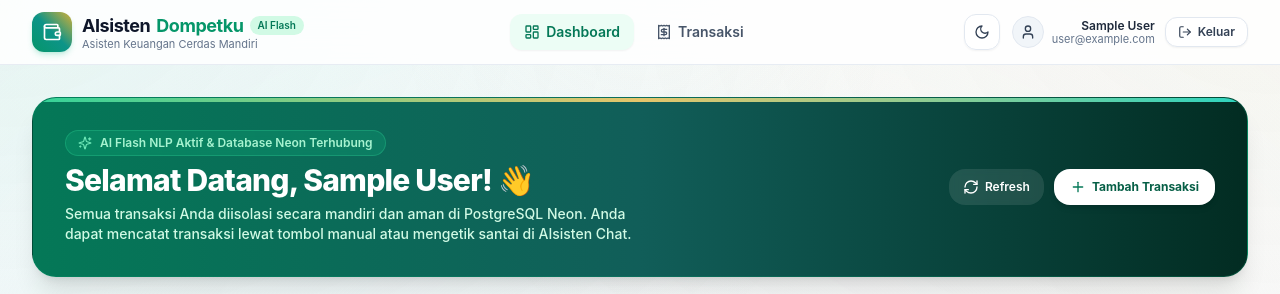
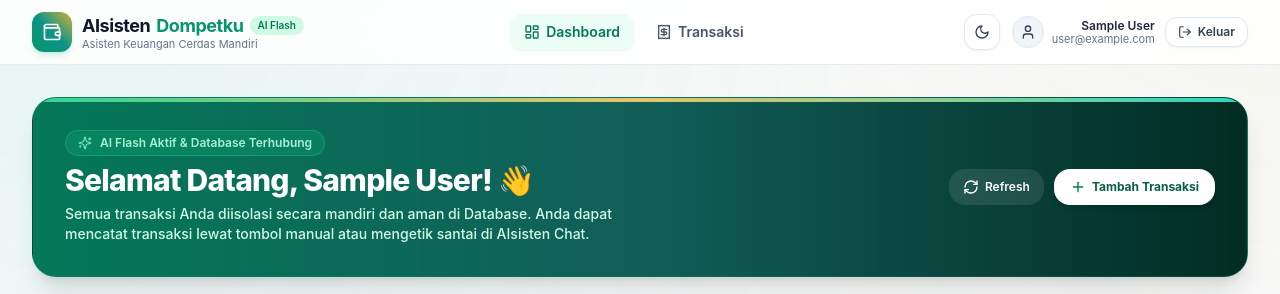
Before and after one commit to CendanaVisual/AIsisten-Dompetku, a Next.js app: page /dashboard in a window 1280 px wide. Shown: the top 294 px of the page. Built offline with nearby package versions, Linux system fonts and the light colour scheme; no server answers; sample sign-in values are in the browser's storage.

Commit message:
Update text in dashboard page for clarity

```diff
--- a/app/dashboard/page.tsx
+++ b/app/dashboard/page.tsx
@@ -87,13 +87,13 @@ export default function DashboardPage() {
         <div className="space-y-1.5 z-10">
           <div className="inline-flex items-center gap-2 rounded-full bg-emerald-500/25 dark:bg-gold-500/20 px-3 py-1 text-xs font-semibold backdrop-blur-sm border border-emerald-400/30 dark:border-gold-500/40 text-emerald-200 dark:text-gold-300">
             <Sparkles className="h-3.5 w-3.5 text-emerald-300 dark:text-gold-400" />
-            <span>AI Flash NLP Aktif & Database Neon Terhubung</span>
+            <span>AI Flash Aktif & Database Terhubung</span>
           </div>
           <h1 className="text-2xl sm:text-3xl font-extrabold tracking-tight dark:gold-text-glow">
             Selamat Datang, {session.user?.name || "Pengguna"}! 👋
           </h1>
           <p className="text-xs sm:text-sm text-emerald-100 dark:text-gold-200/80 max-w-xl font-medium">
-            Semua transaksi Anda diisolasi secara mandiri dan aman di PostgreSQL Neon. Anda dapat mencatat transaksi lewat tombol manual atau mengetik santai di AIsisten Chat.
+            Semua transaksi Anda diisolasi secara mandiri dan aman di Database. Anda dapat mencatat transaksi lewat tombol manual atau mengetik santai di AIsisten Chat.
           </p>
         </div>
 
```
